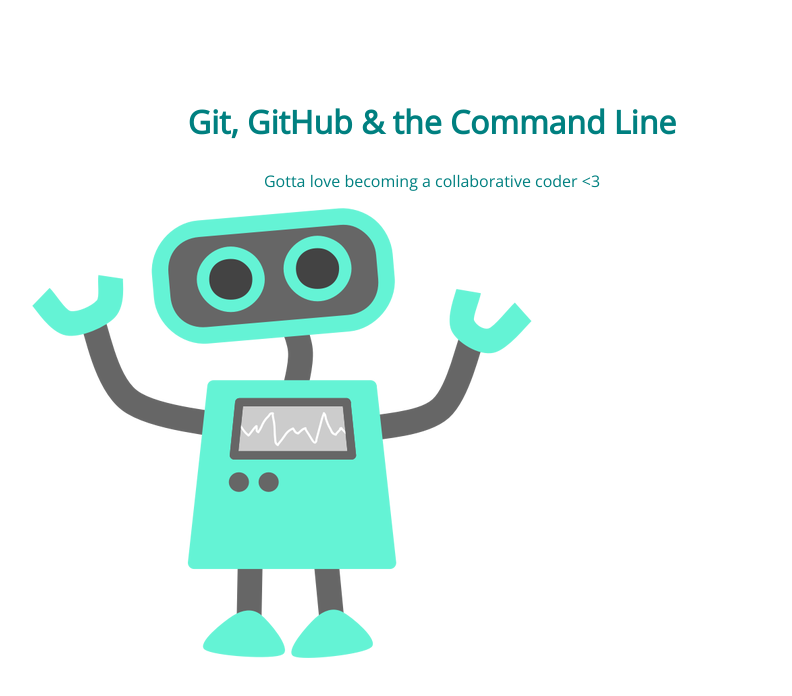
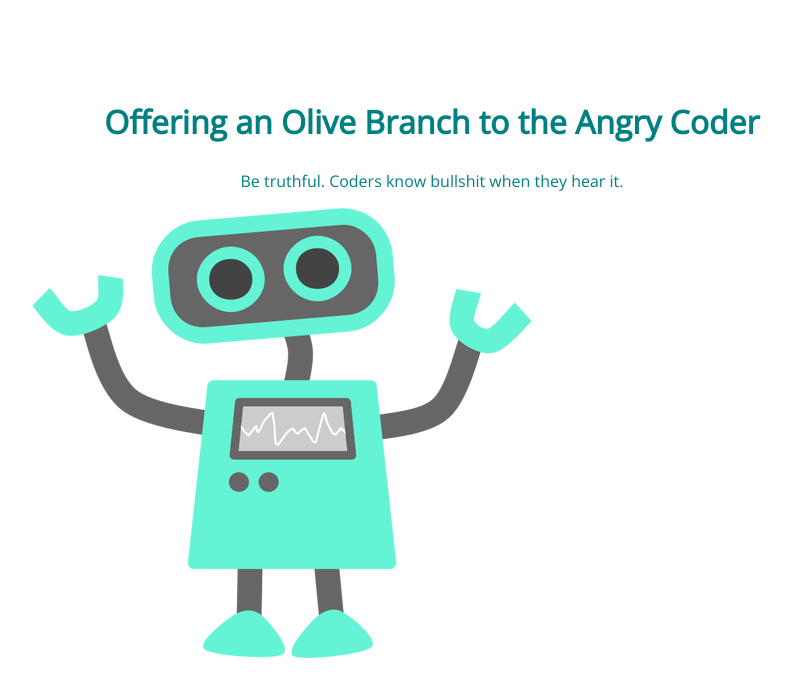
Before and after one commit to pandaspanda/105-project, a plain HTML site: page index.html in a window 1280 px wide. Shown: the whole page, without its empty margins (208-1000 px from the left). Drawn offline with nearby package versions, Linux system fonts and the light colour scheme.

```diff
--- a/index.html
+++ b/index.html
@@ -8,8 +8,8 @@
 </head>
 <body>
 	<section>
-		<h1>Git, GitHub & the Command Line</h1>
-		<p>Gotta love becoming a collaborative coder <3</p>
+		<h1>Offering an Olive Branch to the Angry Coder</h1>
+		<p>Be truthful. Coders know bullshit when they hear it.</p>
 		<img src="img/happy-blue-robot.png">
 	</section>
 </body>
```
